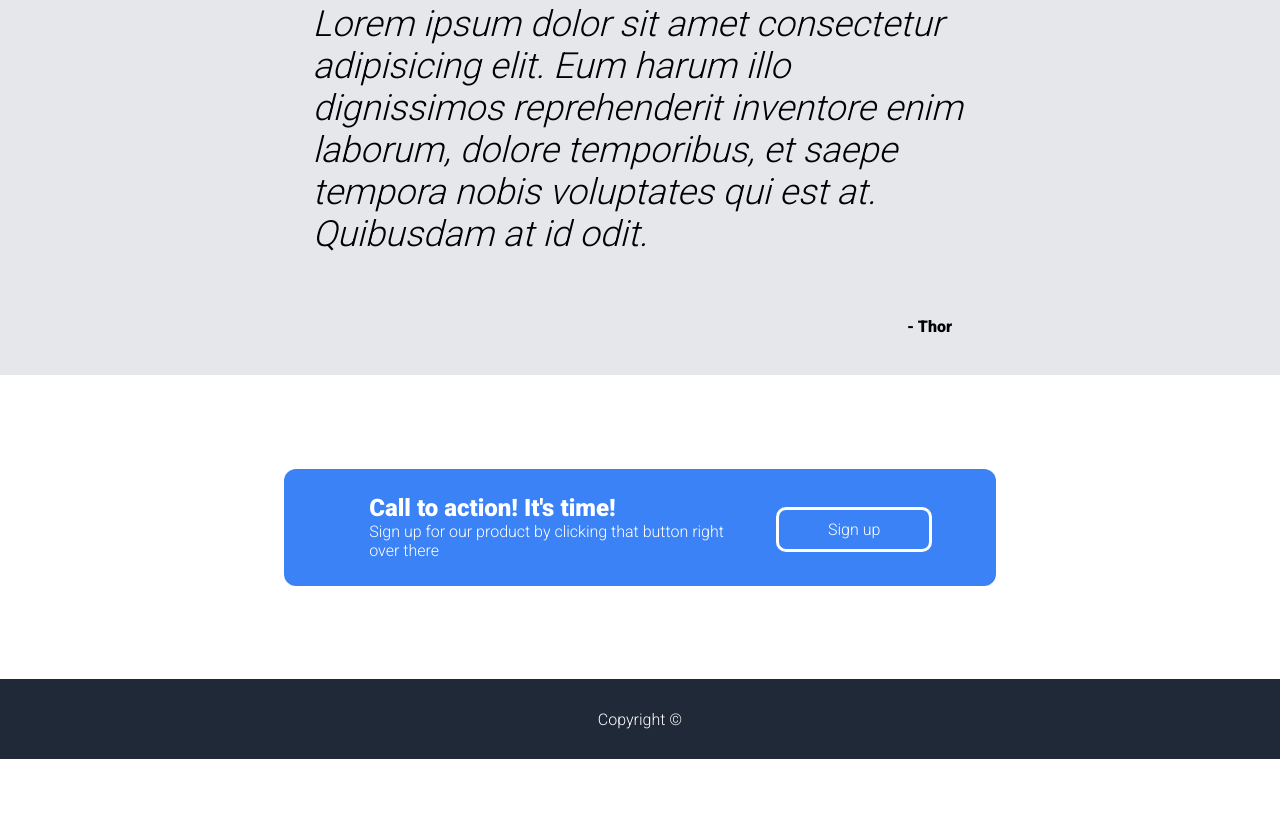
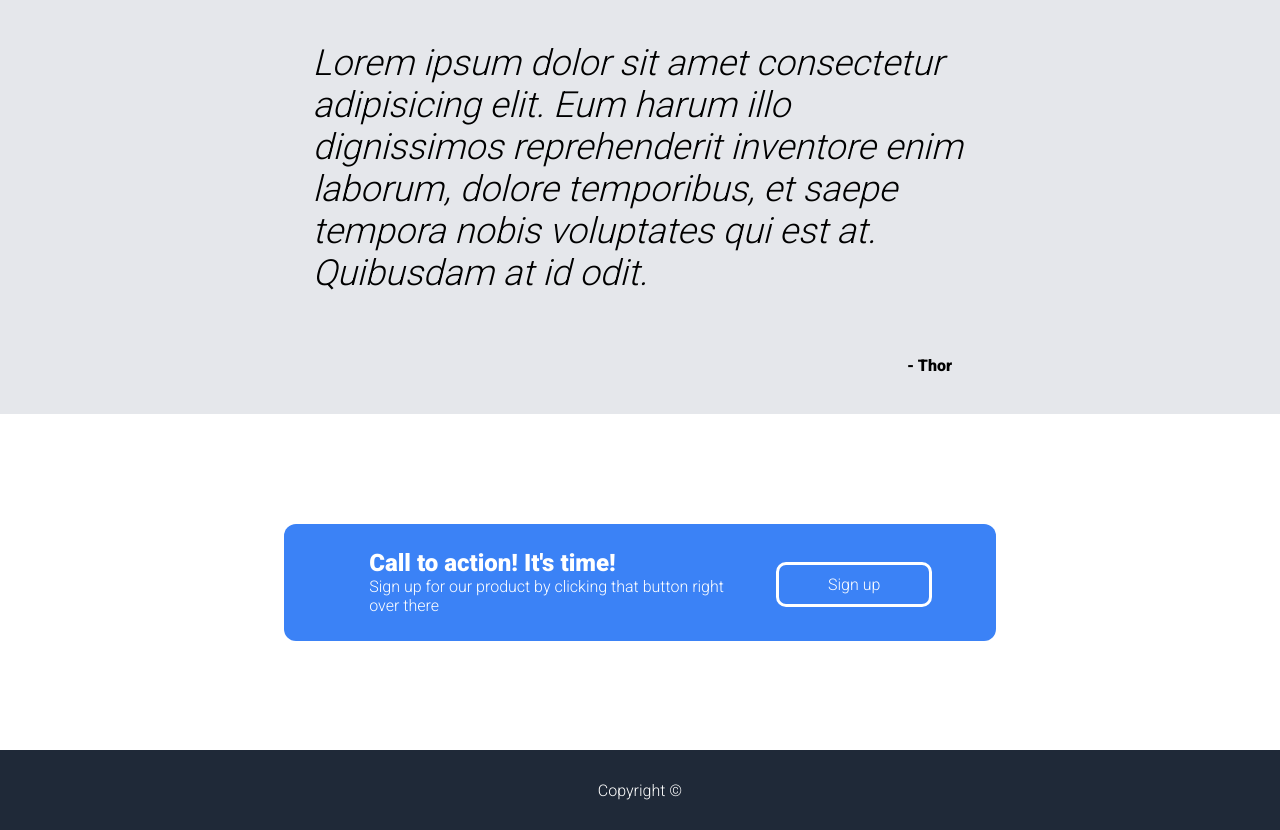
Before and after one commit to FranciscaLjubetic/css_assignment, a plain HTML site: page index.html in a window 1280 px wide. Shown: the part 865-1695 px from the top of the page. Before the commit the page ends 1624 px from the top, so only its background shows below. Drawn offline with Linux system fonts and the light colour scheme.

Commit message:
change styles name

```diff
--- a/index.html
+++ b/index.html
@@ -4,13 +4,14 @@
   <meta charset="UTF-8">
   <meta http-equiv="X-UA-Compatible" content="IE=edge">
   <meta name="viewport" content="width=device-width, initial-scale=1.0">
-  <link rel="stylesheet" href="todoelestilo.css">
+  <link rel="stylesheet" href="styles.css">
   <link rel="preconnect" href="https://fonts.googleapis.com">
   <link rel="preconnect" href="https://fonts.gstatic.com" crossorigin>
   <link href="https://fonts.googleapis.com/css2?family=Roboto:wght@300;900&display=swap" rel="stylesheet">
   <title>Second_Assignment_CSS</title>
 </head>
 <body>
+  <div class="container">
     <header>
       <div id="proletarian_navbar">
         <div>Header Logo</div>
@@ -20,7 +21,6 @@
         <div>Header Link Three</div>
       </div>
     </header>
-  <div class="container">
     <section class="first_block">
       <div class="first_block_boxes_container">
         <div class="first_block_boxes">
@@ -87,9 +87,9 @@
         </div>
       </div>
     </section>
-  </div>
     <footer>
       <span>Copyright ©</span>
     </footer>
+  </div>
 </body>
 </html>
--- a/todoelestilo.css
+++ b/styles.css
@@ -35,7 +35,7 @@ header {
 
 section{
     width: 100%;
-    min-height: 46vh;
+    min-height: 50vh;
     display:flex;
     flex-direction: row;
     flex-wrap: wrap;
@@ -113,7 +113,7 @@ section{
 
 @media only screen and (max-width: 999px){
     .first_block {
-        min-height: 95vh;
+        min-height: 96vh;
         align-items: end;
     }
 }
```
Lines whose indentation alone changed are shown as unchanged.
